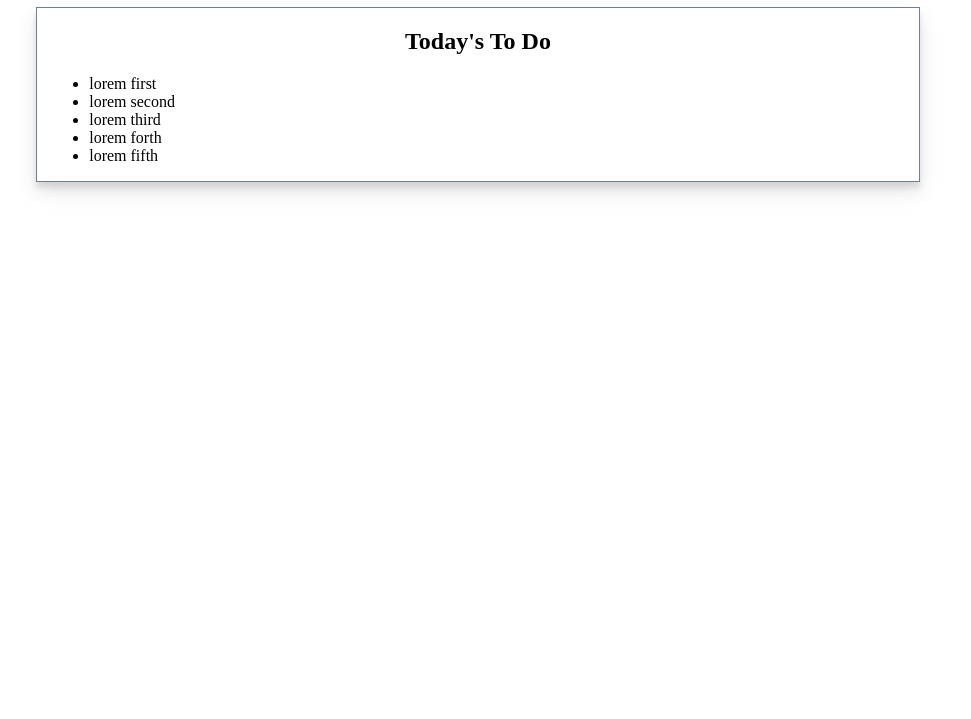
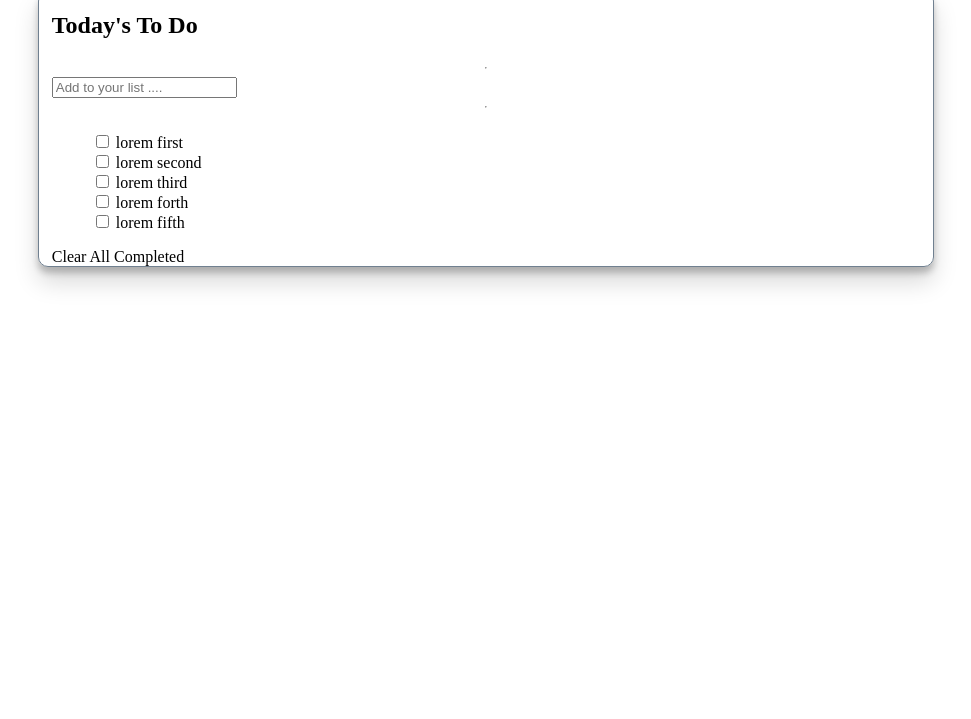
Before and after one commit to ahmed025566/todo-v0.1, a website built with webpack: page src/index.html in a window 1280 px wide. Shown: the part 81-800 px from the top of the page, without its empty margins (162-1133 px from the left). Built offline with nearby package versions, Linux system fonts and the light colour scheme.

Commit message:
Create project template

```diff
--- a/src/index.html
+++ b/src/index.html
@@ -11,13 +11,22 @@
     <title><%= htmlWebpackPlugin.options.title %></title>
 
   </head>
-  <body class="dflex f-col">
-    <h1>Your ToDoS</h1>
+  <body>
+    <section class="wrapper dflex f-col">
+      <h1>Today's To Do</h1>
+      <hr>
+      <div class="inputField">
+        <input type="text" id="task-input" placeholder="Add to your list ...." class="task-entry">
+      </div>
+      <hr>
+      <div class="tasklist-body">
+        <ul class="tasks-container dflex f-col"></ul>
+      </div>
 
-    <div class="tasklist-body self-center">
-      <h2>Today's To Do</h2>
-      <ul class="tasks-container dflex f-col"></ul>
-    </div>
+      <div class="footer">
+        <span class="clear-all-completed">Clear All Completed</span>
+      </div>
+    </section>
     <script src="./index.js" defer></script>
   </body>
 </html>
--- a/src/index.js
+++ b/src/index.js
@@ -38,7 +38,10 @@ const renderTasks = (listOfTasks) => {
   sortTasks(listOfTasks);
   tasksContainer.innerHTML = `
     ${listOfTasks.map((task) => `
-      <li class="task">${task.description}</li>
+      <li class="task">
+        <input type="checkbox" name="task-status" id="${task.id}-status">
+        ${task.description}
+      </li>
     `).join('')
   }`;
 }
--- a/src/styles/main.css
+++ b/src/styles/main.css
@@ -1,7 +1,7 @@
 :root {
   --clr-primary-color: #530b83;
   --clr-secondary-color: #f4f4f4;
-  --clr-box-shadow: 0 10px 20px rgba(0, 0, 0, 0.1), 0 6px 6px rgba(0, 0, 0, 0.1);
+  --clr-box-shadow: 0 15px 25px rgba(0, 0, 0, 0.151), 0 6px 6px rgba(32, 32, 32, 0.24);
 }
 
 *,
@@ -14,8 +14,14 @@ html {
   font-size: 16px;
 }
 
+body {
+  width: 100%;
+  display: flex;
+  justify-content: center;
+}
+
 h1 {
-  text-align: center;
+  text-align: start;
 }
 
 .pos-center {
@@ -37,14 +43,20 @@ h1 {
   align-self: center;
 }
 
-.tasklist-body {
+.wrapper {
   box-sizing: border-box;
   width: 70%;
   max-width: 1200px;
-  margin: auto 15%;
+  margin: 5% 15% auto;
   padding: 0 1%;
+  border-radius: 10px;
   border: 1px solid slategray;
   box-shadow: var(--clr-box-shadow);
+}
+
+.tasks-container {
+  list-style-type: none;
+  justify-content: flex-start;
 }
 
 .tasklist-body h2 {
```
